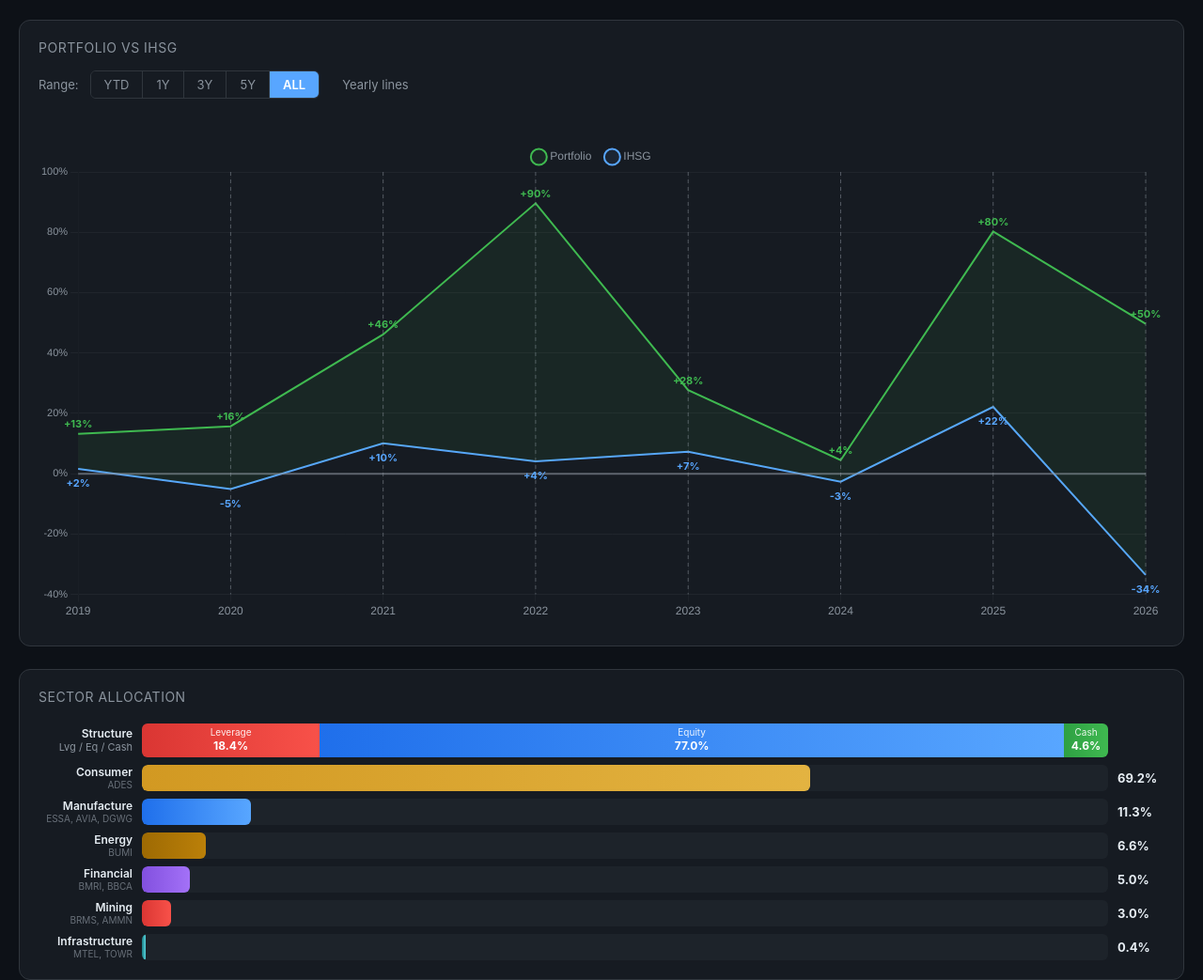
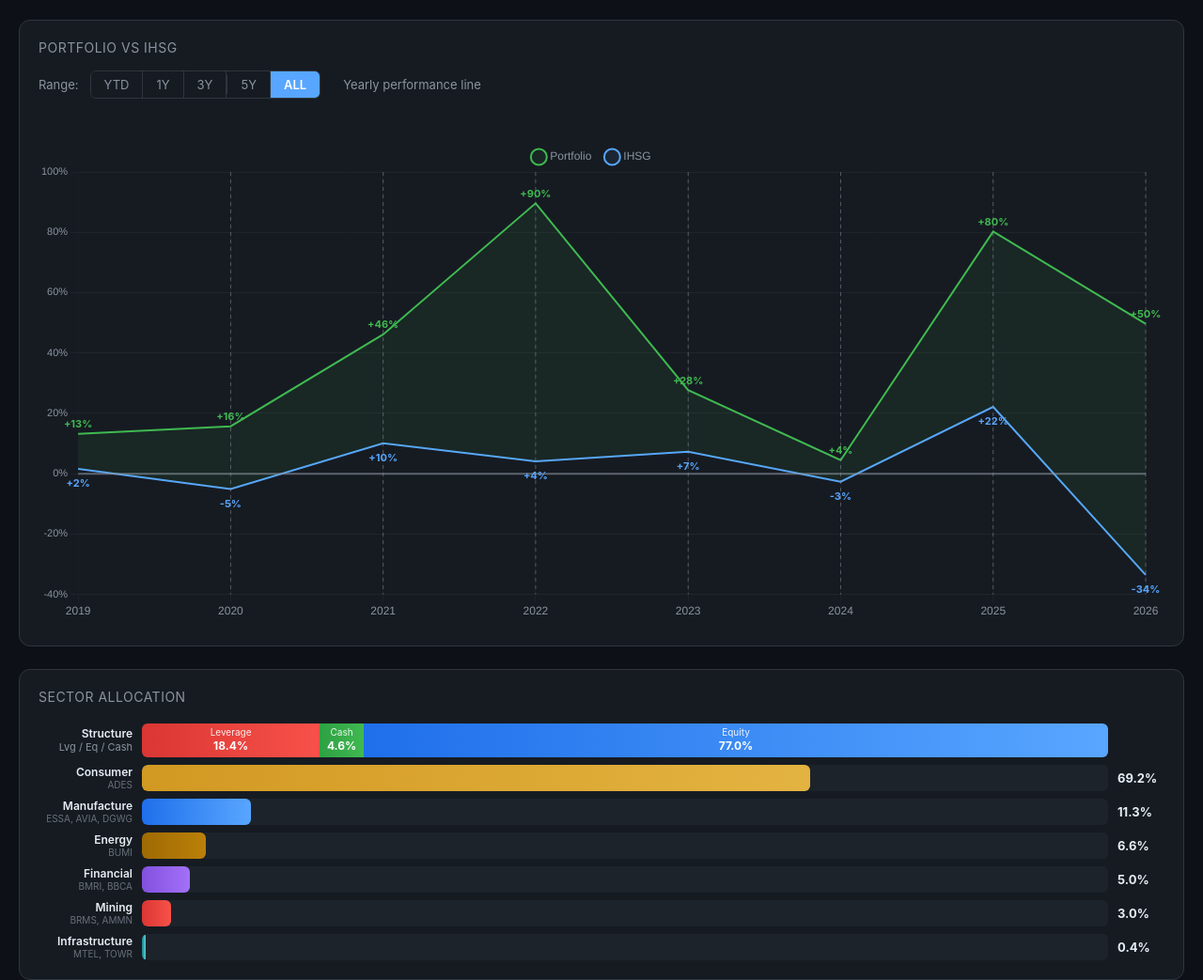
Before and after one commit to ronysitepu/RKSportofolioDB, a plain HTML site: page index.html in a window 1280 px wide. Shown: the part 180-1223 px from the top of the page at 94% size. Drawn offline with nearby package versions, Linux system fonts and the light colour scheme.

Commit message:
order: leverage>cash>equity, 3Y|5Y separator, label: yearly performance line

```diff
--- a/index.html
+++ b/index.html
@@ -218,6 +218,7 @@
         <button data-range="ytd">YTD</button>
         <button data-range="1y">1Y</button>
         <button data-range="3y">3Y</button>
+        <span style="width:1px;background:var(--border);margin:4px 0;flex-shrink:0"></span>
         <button data-range="5y">5Y</button>
         <button data-range="all" class="active">ALL</button>
       </div>
@@ -380,7 +381,7 @@ function renderChart() {
   const ctx = document.getElementById('lineChart').getContext('2d');
 
   document.getElementById('chartModeLabel').textContent =
-    isBar ? 'Yearly lines' : 'Weekly data';
+    isBar ? 'Yearly performance line' : 'Weekly data';
 
   if (chartInstance) chartInstance.destroy();
 
@@ -768,13 +769,13 @@ function renderTreemap() {
           <span class="name">Leverage</span>
           <span class="pct">${lev.toFixed(1)}%</span>
         </div>
+        <div class="stacked-bar-segment" style="width:${cashPct}%;background:linear-gradient(90deg,#2ea043,#3fb950)">
+          <span class="name">Cash</span>
+          <span class="pct">${cashPct.toFixed(1)}%</span>
+        </div>
         <div class="stacked-bar-segment" style="width:${equityExCash}%;background:linear-gradient(90deg,#1f6feb,#58a6ff)">
           <span class="name">Equity</span>
           <span class="pct">${equityExCash.toFixed(1)}%</span>
-        </div>
-        <div class="stacked-bar-segment" style="width:${cashPct}%;background:linear-gradient(90deg,#2ea043,#3fb950)">
-          <span class="name">Cash</span>
-          <span class="pct">${cashPct.toFixed(1)}%</span>
         </div>
       </div>
       <div style="width:50px;flex-shrink:0"></div>
```
